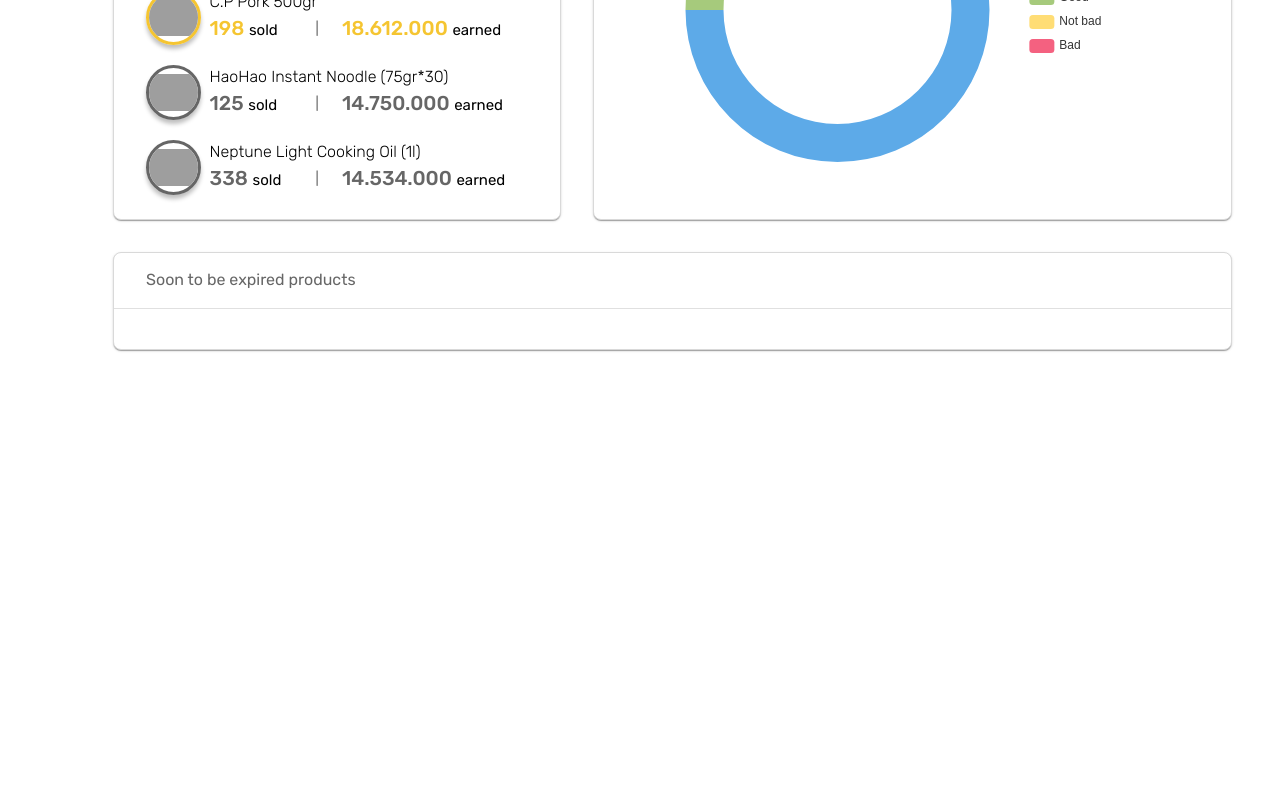
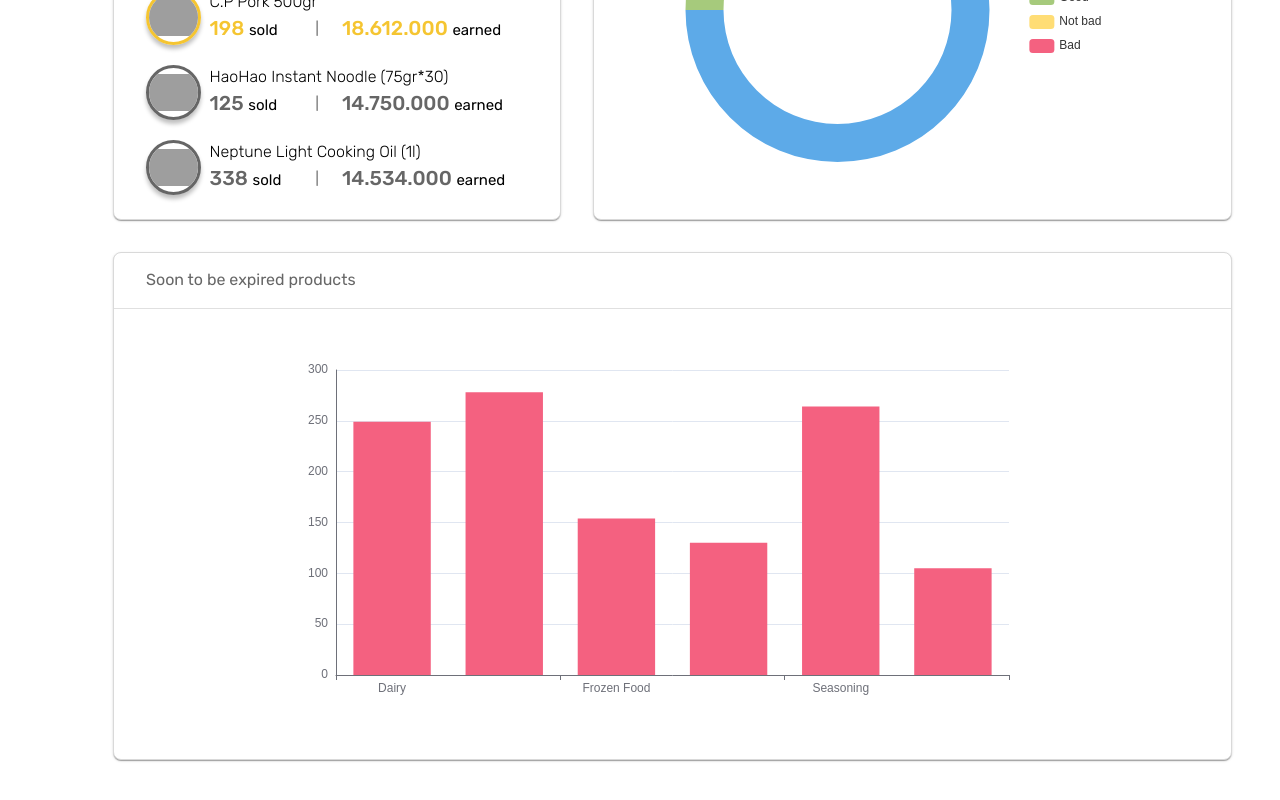
Before and after one commit to DuyenNguyen14/PET-Project, a React (Create React App) app: page / in a window 1280 px wide. Shown: the part 898-1698 px from the top of the page. Before the commit the page ends 1296 px from the top, so only its background shows below. Built offline with nearby package versions, Linux system fonts and the light colour scheme; grey boxes are pictures that could not be loaded.

Commit message:
[ADD] dashboard - expiredProducts component (chart)

```diff
--- /dev/null
+++ b/src/components/ExpiredProducts/ExpiredCategories.tsx
@@ -0,0 +1,116 @@
+import { Divider } from "@mui/material";
+import React, { useEffect, useRef, useState } from "react";
+import { CardText, CardTitle } from "../../theme/globalStyles";
+import ReactECharts from "echarts-for-react";
+import { useSelector } from "react-redux";
+import { RootState } from "../../redux/store";
+import ExpiredProducts from "./ExpiredProducts";
+import { SoonToExpireProducts } from "../../redux/reducers/productReducer";
+
+type EventParams = {
+  // The component name clicked,
+  // component type, could be 'series'、'markLine'、'markPoint'、'timeLine', etc..
+  componentType: string;
+  // series type, could be 'line'、'bar'、'pie', etc.. Works when componentType is 'series'.
+  seriesType: string;
+  // the index in option.series. Works when componentType is 'series'.
+  seriesIndex: number;
+  // series name, works when componentType is 'series'.
+  seriesName: string;
+  // name of data (categories).
+  name: string;
+  // the index in 'data' array.
+  dataIndex: number;
+  // incoming raw data item
+  data: Object;
+  // charts like 'sankey' and 'graph' included nodeData and edgeData as the same time.
+  // dataType can be 'node' or 'edge', indicates whether the current click is on node or edge.
+  // most of charts have one kind of data, the dataType is meaningless
+  dataType: string;
+  // incoming data value
+  value: number | Array<number>;
+  // color of the shape, works when componentType is 'series'.
+  color: string;
+};
+
+type Props = {
+  week: string;
+};
+
+export default function ExpiredCategories({ week }: Props) {
+  const { soonToExpireProducts } = useSelector(
+    (state: RootState) => state.products
+  );
+  const [categoryName, setCategoryName] = useState<null | string>(null);
+  const currWeek = useRef("1");
+
+  const onEvents = {
+    click: (params: EventParams) => {
+      setCategoryName(params.name);
+    },
+  };
+
+  const option = {
+    tooltip: {
+      trigger: "axis",
+      axisPointer: {
+        type: "shadow",
+      },
+    },
+    grid: {
+      top: 45,
+      right: 190,
+      left: 190,
+    },
+    xAxis: {
+      type: "category",
+      data:
+        soonToExpireProducts.length > 0 &&
+        soonToExpireProducts.map((product) => product.category),
+    },
+    yAxis: {
+      type: "value",
+      axisLine: {
+        show: true,
+      },
+    },
+    series: [
+      {
+        data:
+          soonToExpireProducts.length > 0 &&
+          soonToExpireProducts.map((category) =>
+            category.products.reduce((sum, prod) => sum + prod.quantity, 0)
+          ),
+        type: "bar",
+        itemStyle: {
+          color: "#F46180",
+        },
+      },
+    ],
+  };
+
+  useEffect(() => {
+    if (week !== currWeek.current) {
+      currWeek.current = week;
+      setCategoryName(null);
+    }
+  }, [week]);
+
+  return (
+    <>
+      <CardTitle>Soon to be expired products</CardTitle>
+      <Divider />
+      <CardText sx={{ height: "450px" }}>
+        {!categoryName ? (
+          <ReactECharts
+            option={option}
+            style={{ height: "420px" }}
+            onEvents={onEvents}
+          />
+        ) : (
+          <ExpiredProducts categoryName={categoryName} />
+        )}
+      </CardText>
+    </>
+  );
+}
--- a/src/components/ExpiredProducts/ExpiredProducts.tsx
+++ b/src/components/ExpiredProducts/ExpiredProducts.tsx
@@ -1,17 +1,63 @@
-import { Divider } from "@mui/material";
+import { Box, Grid } from "@mui/material";
 import React from "react";
-import { CardText, CardTitle } from "../../theme/globalStyles";
+import ReactECharts from "echarts-for-react";
+import { useSelector } from "react-redux";
+import { RootState } from "../../redux/store";
+import {
+  SoonToExpireProduct,
+  SoonToExpireProducts,
+} from "../../redux/reducers/productReducer";
 
-type Props = {};
+type Props = { categoryName: string };
 
-export default function ExpiredProducts({}: Props) {
+export default function ExpiredProducts({ categoryName }: Props) {
+  const { soonToExpireProducts } = useSelector(
+    (state: RootState) => state.products
+  );
+
+  const arrProducts =
+    soonToExpireProducts.length > 0 &&
+    soonToExpireProducts.find((item) => item.category === categoryName);
+
+  const { products } = arrProducts as SoonToExpireProducts;
+
+  const option = {
+    tooltip: {},
+    xAxis: {
+      value: "category",
+      data: products?.map((prod) => prod.name),
+      axisLabel: {
+        interval: 0,
+        rotate: -20,
+        formatter: (name: string) =>
+          name.length > 20 ? name.slice(0, 20) + "..." : name,
+      },
+    },
+    yAxis: {
+      type: "value",
+    },
+    grid: {
+      top: 50,
+      bottom: 80,
+      left: 40,
+    },
+    series: [
+      {
+        data: products?.map((prod) => prod.quantity),
+        type: "bar",
+        itemStyle: {
+          color: "#F46180",
+        },
+      },
+    ],
+  };
+
   return (
-    <>
-      <CardTitle>Soon to be expired products</CardTitle>
-      <Divider />
-      <CardText>
-
-      </CardText>
-    </>
+    <Grid container spacing={2} sx={{ height: "100%" }}>
+      <Grid item lg={7}>
+        <ReactECharts option={option} style={{ height: "100%" }} />
+      </Grid>
+      <Grid item lg={5}></Grid>
+    </Grid>
   );
 }
--- a/src/data.json
+++ b/src/data.json
@@ -144,7 +144,6 @@
       },
       {
         "category": "Sweets",
-        "totalQuant": 154,
         "products": [
           {
             "id": 266,
@@ -284,93 +283,93 @@
     ],
     "soonToExpireProducts": [
       {
-        "category": "Dairy",
+        "category": "Seasoning",
         "products": [
           {
             "id": 1897,
-            "name": "Dalat Pure Fresh Milk 110ml",
+            "name": "TSU Family high quality white sugar 1kg",
             "quantity": 84,
             "date": "17/03/2023"
           },
           {
             "id": 503,
-            "name": "Teama UHT milk cheese 120gr",
+            "name": "Sosal Group pure salt 1kg",
             "quantity": 59,
             "date": "30/03/2023"
           },
           {
             "id": 1778,
-            "name": "Dutch Lady condense milk 380gr",
+            "name": "Kewpie mayonnaise 130gr",
             "quantity": 44,
             "date": "08/04/2023"
           },
           {
             "id": 924,
-            "name": "Eco Soy milk 240ml",
+            "name": "Hong Hanh fish sauce 4,5l",
             "quantity": 37,
             "date": "28/02/2023"
           },
           {
             "id": 1778,
-            "name": "Sahmyook nut milk 950ml",
+            "name": "Lien Thanh soy sauce 1,8l",
             "quantity": 25,
             "date": "05/03/2023"
           }
         ]
       },
       {
-        "category": "Instant Food",
+        "category": "Dry Food",
         "products": [
           {
             "id": 85,
-            "name": "A-One Pork Flavor Instant Noodle 85gr",
+            "name": "Neptune ST25 rice 5kg",
             "quantity": 93,
             "date": "17/03/2023"
           },
           {
             "id": 23,
-            "name": "GauDo instant chicken porridge 50gr",
+            "name": "Dali Food chocolate pancake batter 200gr",
             "quantity": 87,
             "date": "30/03/2023"
           },
           {
             "id": 69,
-            "name": "Libra rice noodle 500gr",
+            "name": "Pinku Oji pork sausage 175gr",
             "quantity": 75,
             "date": "08/04/2023"
           },
           {
             "id": 924,
-            "name": "Vinaly macaroni 400gr",
+            "name": "Bich Chi vegeterian cup noodle 50gr",
             "quantity": 23,
             "date": "28/02/2023"
           }
         ]
       },
       {
-        "category": "Frozen Food",
+        "category": "Dairy",
         "products": [
           {
             "id": 894,
-            "name": "G Kitchen sausage 475gr",
+            "name": "YoMost strawberry 170ml",
             "quantity": 64,
             "date": "17/03/2023"
           },
           {
             "id": 785,
-            "name": "La Cusina German sausage 500gr",
+            "name": "LiF corn milk 180ml",
             "quantity": 46,
             "date": "30/03/2023"
           },
           {
             "id": 488,
-            "name": "Le Gourmet bacon 200gr",
+            "name": "Milo wheat milk 180ml",
             "quantity": 32,
             "date": "08/04/2023"
           },
           {
             "id": 924,
-            "name": "Bibigo seafood mandu 175gr",
+            "name": "Nutimilk condense cream 380gr",
             "quantity": 12,
             "date": "28/02/2023"
           }
@@ -378,7 +377,6 @@
       },
       {
         "category": "Sweets",
-        "totalQuant": 154,
         "products": [
           {
             "id": 266,
@@ -407,35 +405,35 @@
         ]
       },
       {
-        "category": "Seasoning",
+        "category": "Pet",
         "products": [
           {
             "id": 655,
-            "name": "Chinsu salmon fish sauce 500ml",
+            "name": "Pedigree beef and vegetable dog food 1.5kg",
             "quantity": 94,
             "date": "17/03/2023"
           },
           {
             "id": 432,
-            "name": "Remia mayonnaise 482gr",
+            "name": "Natural Core chicken and salmon dog food 400gr",
             "quantity": 71,
             "date": "30/03/2023"
           },
           {
             "id": 175,
-            "name": "Heinz Big Red ketchup 950gr",
+            "name": "Whiskas sea fish pate for cat 80gr",
             "quantity": 43,
             "date": "08/04/2023"
           },
           {
             "id": 323,
-            "name": "Nam Duong soy sauce 210ml",
+            "name": "Minino seafood flavour cat food 1.5kg",
             "quantity": 39,
             "date": "28/02/2023"
           },
           {
             "id": 924,
-            "name": "Nakydaco cooking oil 1l",
+            "name": "Lapaw lavender litter sand for cat 8kg",
             "quantity": 17,
             "date": "28/02/2023"
           }
@@ -611,7 +609,6 @@
       },
       {
         "category": "Sweets",
-        "totalQuant": 154,
         "products": [
           {
             "id": 266,
@@ -845,7 +842,6 @@
       },
       {
         "category": "Sweets",
-        "totalQuant": 154,
         "products": [
           {
             "id": 266,
--- a/src/pages/Dashboard.tsx
+++ b/src/pages/Dashboard.tsx
@@ -13,10 +13,13 @@ import TotalIncome from "../components/TotalIncome";
 import TotalCost from "../components/TotalCost";
 import SalesChart from "../components/SalesChart";
 import TopProducts from "../components/TopProducts/TopProducts";
-import { setTopProducts } from "../redux/reducers/productReducer";
+import {
+  setSoonToExpireProducts,
+  setTopProducts,
+} from "../redux/reducers/productReducer";
 import CustomerRatings from "../components/CustomerRatings/CustomerRatings";
 import { setRatings } from "../redux/reducers/ratingsReducer";
-import ExpiredProducts from "../components/ExpiredProducts/ExpiredProducts";
+import ExpiredCategories from "../components/ExpiredProducts/ExpiredCategories";
 
 type Props = { week: string };
 
@@ -37,6 +40,7 @@ export default function Dashboard({ week }: Props) {
     dispatch(setTargetRevenue(week));
     dispatch(setTopProducts(week));
     dispatch(setRatings(week));
+    dispatch(setSoonToExpireProducts(week));
   }, [week]);
 
   return (
@@ -78,7 +82,7 @@ export default function Dashboard({ week }: Props) {
         </Grid>
         <Grid item lg={12}>
           <Item>
-            <ExpiredProducts />
+            <ExpiredCategories week={week} />
           </Item>
         </Grid>
       </Grid>
--- a/src/redux/reducers/productReducer.ts
+++ b/src/redux/reducers/productReducer.ts
@@ -9,12 +9,26 @@ export interface TopProduct {
   earned: number;
 }
 
+export interface SoonToExpireProduct {
+  id: number;
+  name: string;
+  quantity: number;
+  date: string;
+}
+
+export interface SoonToExpireProducts {
+  category: string;
+  products: SoonToExpireProduct[];
+}
+
 type InitialState = {
   topProducts: TopProduct[];
+  soonToExpireProducts: SoonToExpireProducts[];
 };
 
 const initialState: InitialState = {
   topProducts: [],
+  soonToExpireProducts: [],
 };
 
 const productReducer = createSlice({
@@ -29,9 +43,21 @@ const productReducer = createSlice({
         }
       }
     },
+    setSoonToExpireProducts: (
+      state: InitialState,
+      action: PayloadAction<string>
+    ) => {
+      let weekNum = parseInt(action.payload);
+      for (const data of myData) {
+        if (weekNum === data.week) {
+          state.soonToExpireProducts = data.soonToExpireProducts;
+        }
+      }
+    },
   },
 });
 
-export const { setTopProducts } = productReducer.actions;
+export const { setTopProducts, setSoonToExpireProducts } =
+  productReducer.actions;
 
 export default productReducer.reducer;
```
